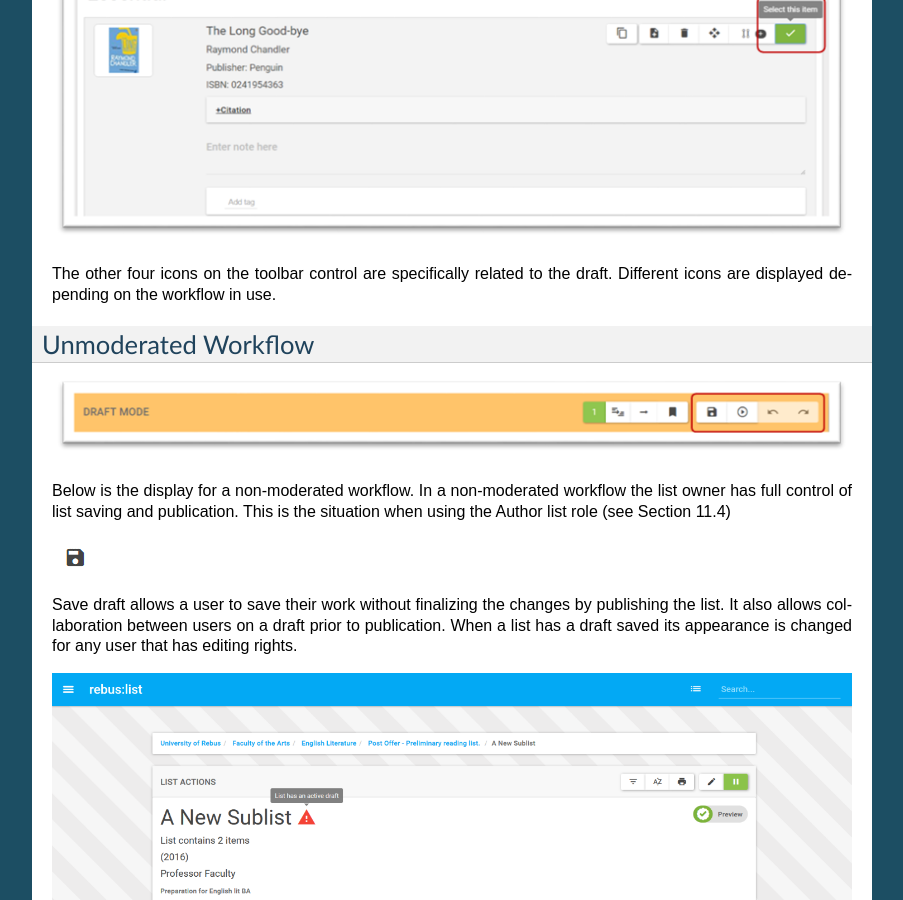
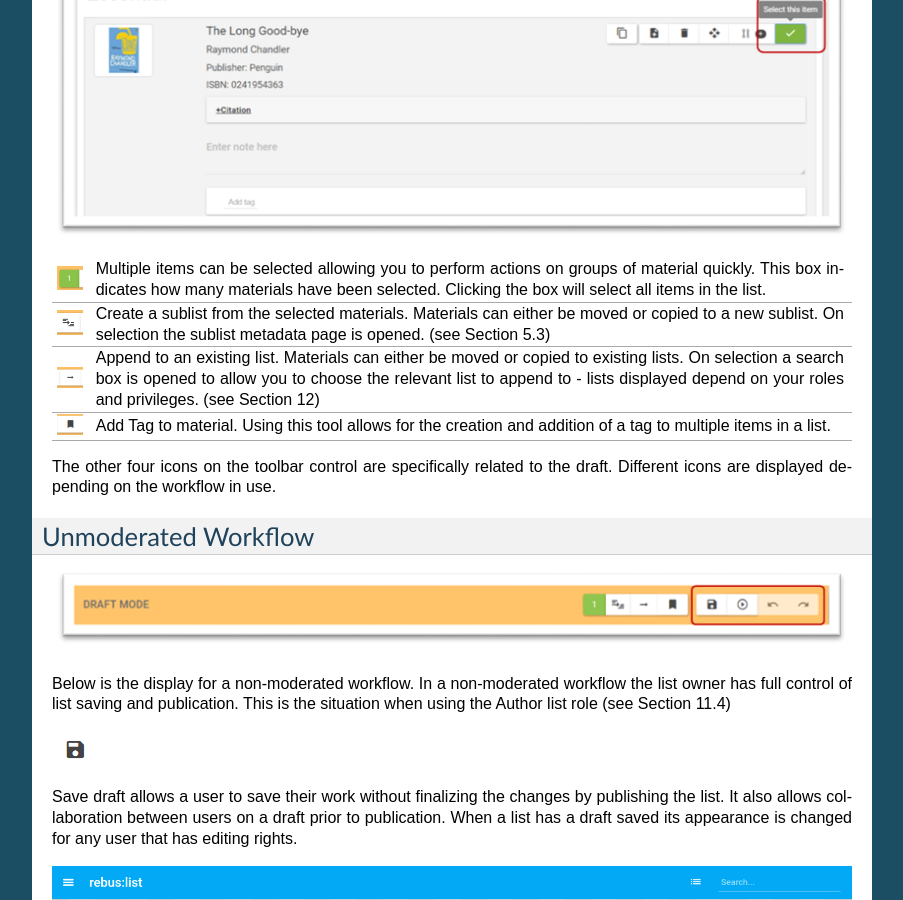
Before and after one commit to AndrewIsh/rebus-docs, a Sphinx documentation site: the page built from docs/draft_mode.rst, in a window 1280 px wide and 900 px high, scrolled down 912 px. Shown: the whole window, without its empty margins (198-1101 px from the left). Built offline with Sphinx 7.4.7, drawn with Linux system fonts in a browser that asks for light colours; some of the changed text lies outside the part shown.

Commit message:
Update draft_mode.rst

```diff
--- a/docs/draft_mode.rst
+++ b/docs/draft_mode.rst
@@ -27,13 +27,13 @@ material entry
 
 
 +------------------------------+-----------------------------------------------------------------------------------------------------------------------------------------------------------------------------------------------------------------------------------------------------------------+
-| .. image:: media/image53.png | Multiple items can be selected allowing you to perform actions on groups of material quickly. This box indicates how many materials have been selected. Clicking the box will select all items in the list.                                                |
+| .. image:: media/image53.png | Multiple items can be selected allowing you to perform actions on groups of material quickly. This box indicates how many materials have been selected. Clicking the box will select all items in the list.                                                     |
 +------------------------------+-----------------------------------------------------------------------------------------------------------------------------------------------------------------------------------------------------------------------------------------------------------------+
-| .. image:: media/image54.png | Create a sublist from the selected materials. Materials can either be moved or copied to a new sublist. On selection the sublist metadata page is opened. (see Section 5.3)                                                                                      |
+| .. image:: media/image54.png | Create a sublist from the selected materials. Materials can either be moved or copied to a new sublist. On selection the sublist metadata page is opened. (see Section 5.3)                                                                                     |
 +------------------------------+-----------------------------------------------------------------------------------------------------------------------------------------------------------------------------------------------------------------------------------------------------------------+
-| .. image:: media/image55.png | Append to an existing list. Materials can either be moved or copied to existing lists. On selection a search box is opened to allow you to choose the relevant list to append to - lists displayed depend on your roles and privileges. (see Section 12)   |
+| .. image:: media/image55.png | Append to an existing list. Materials can either be moved or copied to existing lists. On selection a search box is opened to allow you to choose the relevant list to append to - lists displayed depend on your roles and privileges. (see Section 12)        |
 +------------------------------+-----------------------------------------------------------------------------------------------------------------------------------------------------------------------------------------------------------------------------------------------------------------+
-| .. image:: media/image56.png | Add Tag to material. Using this tool allows for the creation and addition of a tag to multiple items in a list.                                                                                                                                            |
+| .. image:: media/image56.png | Add Tag to material. Using this tool allows for the creation and addition of a tag to multiple items in a list.                                                                                                                                                 |
 +------------------------------+-----------------------------------------------------------------------------------------------------------------------------------------------------------------------------------------------------------------------------------------------------------------+
 
 
@@ -130,19 +130,19 @@ In Draft Mode several edit options are available on the
 material in the list itself. Dependant on the material some of these may
 not display.
 
-+-----------+-------------------------------------------------------------------------------------------------------------------------------------------------------------+
++------------------------------+-------------------------------------------------------------------------------------------------------------------------------------------------------------+
 | .. image:: media/image70.png | Add new item after this one. This allows you to quickly add new material beneath the item you are working from in the list.                                 |
-+------------------------------+------------------------------------------------------------------------------------------------------------------------------------------+
++------------------------------+-------------------------------------------------------------------------------------------------------------------------------------------------------------+
 | .. image:: media/image71.png | Delete this item. This allows you to delete an item from this list it will not remove the item from the system if it is used in another list.               |
-+-----------+-------------------------------------------------------------------------------------------------------------------------------------------------------------+
++------------------------------+-------------------------------------------------------------------------------------------------------------------------------------------------------------+
 | .. image:: media/image72.png | Move this item. This allows you to drag and drop an item to different positions in the list.                                                                |
-+-----------+-------------------------------------------------------------------------------------------------------------------------------------------------------------+
++------------------------------+-------------------------------------------------------------------------------------------------------------------------------------------------------------+
 | .. image:: media/image72.png | Equivalents. This is a connector dependent tool for FRBR-ized records. If enabled it allows for the automatic population of record equivalents. (See 6.5)   |
-+-----------+-------------------------------------------------------------------------------------------------------------------------------------------------------------+
++------------------------------+-------------------------------------------------------------------------------------------------------------------------------------------------------------+
 | .. image:: media/image73.png | Add list alternatives. This allows you to add alternative records such as different editions.(See 6.6)                                                      |
-+-----------+-------------------------------------------------------------------------------------------------------------------------------------------------------------+
-| .. image:: media/image74.png   | This allows you to select the material for global editing by the ‘List Action’ tools.                                                                       |
-+-----------+-------------------------------------------------------------------------------------------------------------------------------------------------------------+
++------------------------------+-------------------------------------------------------------------------------------------------------------------------------------------------------------+
+| .. image:: media/image74.png | This allows you to select the material for global editing by the ‘List Action’ tools.                                                                       |
++------------------------------+-------------------------------------------------------------------------------------------------------------------------------------------------------------+
 
 Equivalents
 ^^^^^^^^^^^
```
